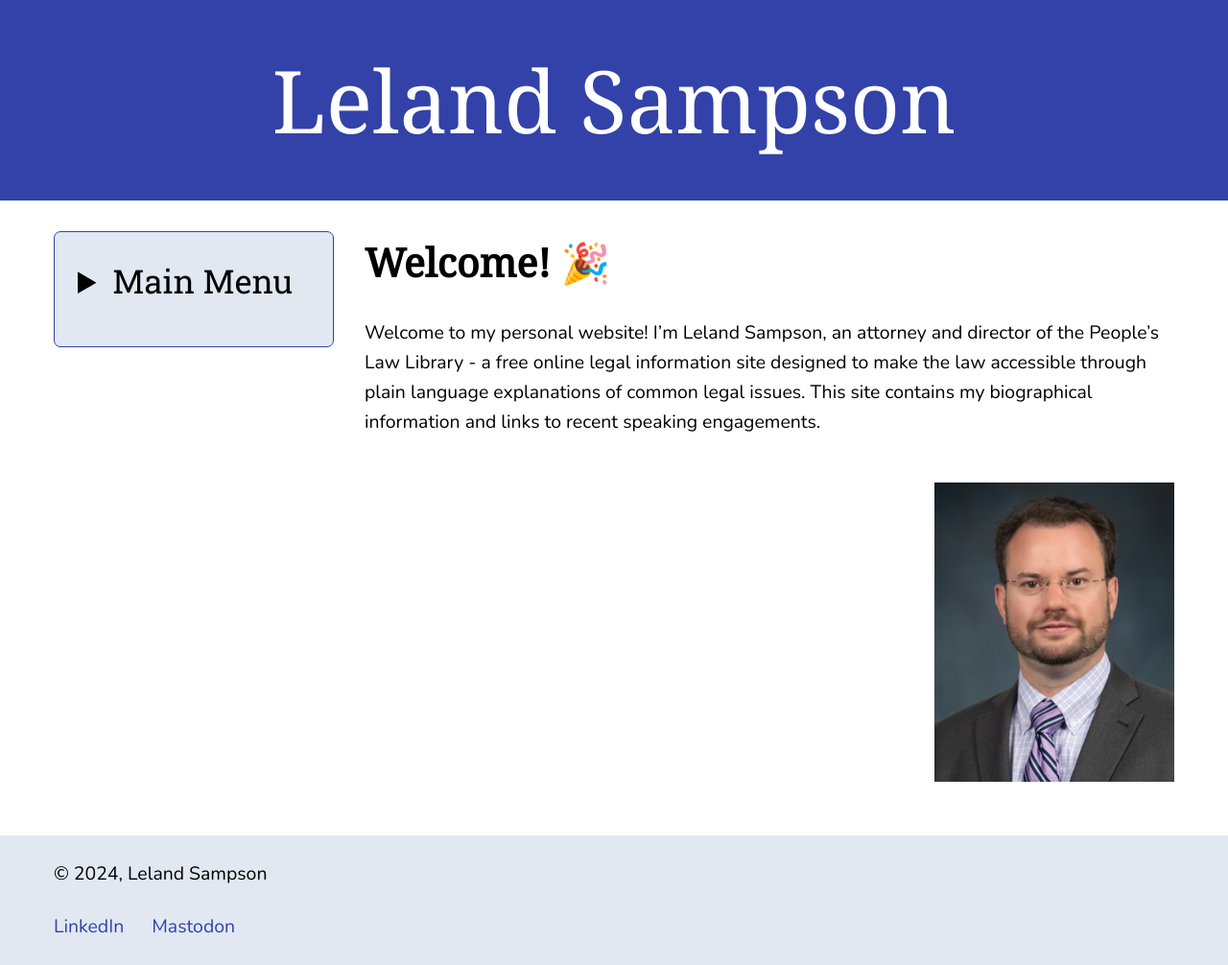
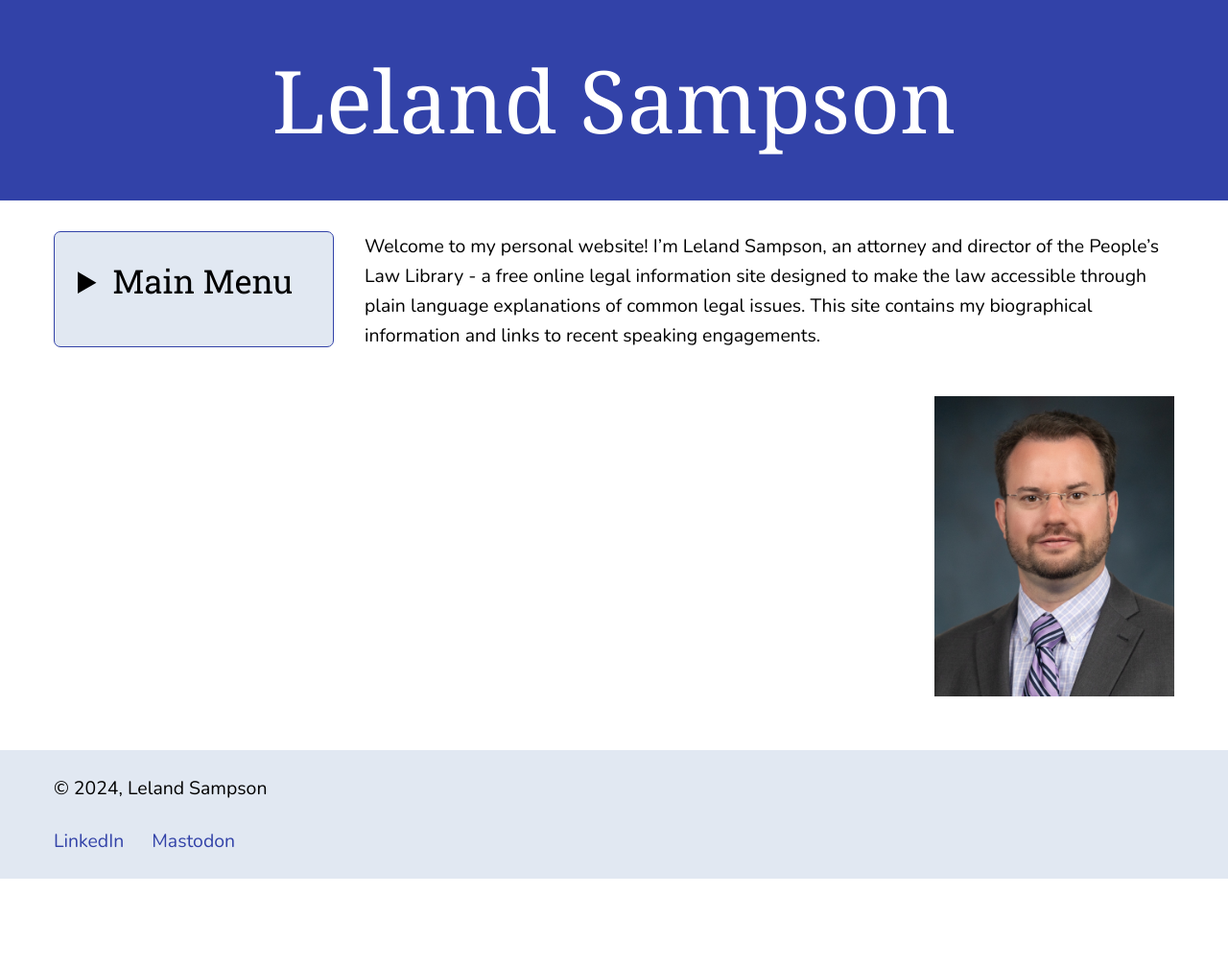
Before and after one commit to lelandsampson/Leland-Sampson-Website, a Jekyll site: the page built from index.md, in a window 1280 px wide. Shown: the whole page at 96% size. Built offline with Jekyll 4.4.1, drawn with Linux system fonts in a browser that asks for light colours; after the commit the page ends 916 px from its top, so only the background shows below that.

Commit message:
Update index.md

```diff
--- a/index.md
+++ b/index.md
@@ -3,8 +3,7 @@ layout: default
 title: Home
 ---
 
-# Welcome! 🎉
-
-Welcome to my personal website! I'm Leland Sampson, an attorney and director of the People's Law Library - a free online legal information site designed to make the law accessible through plain language explanations of common legal issues. This site contains my biographical information and links to recent speaking engagements.
-
-<img src="/images/sampson-headshot-small.jpg" alt="Leland Sampson headshot" class="profile-image">
+<div class="content-section">
+    <p>Welcome to my personal website! I’m Leland Sampson, an attorney and director of the People’s Law Library - a free online legal information site designed to make the law accessible through plain language explanations of common legal issues. This site contains my biographical information and links to recent speaking engagements.</p>
+    <img src="/images/sampson-headshot-small.jpg" alt="Leland Sampson" class="profile-image">
+</div>
```
